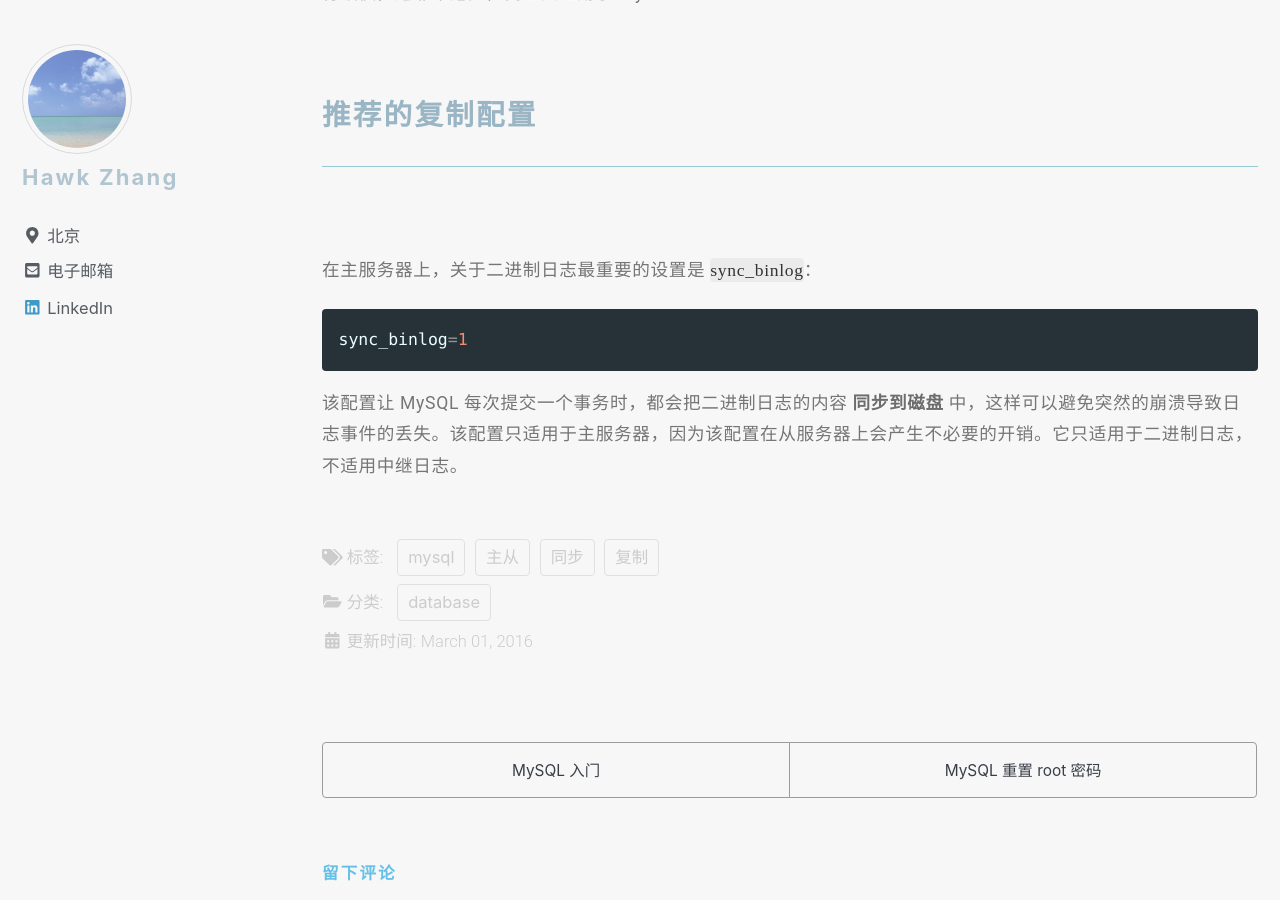
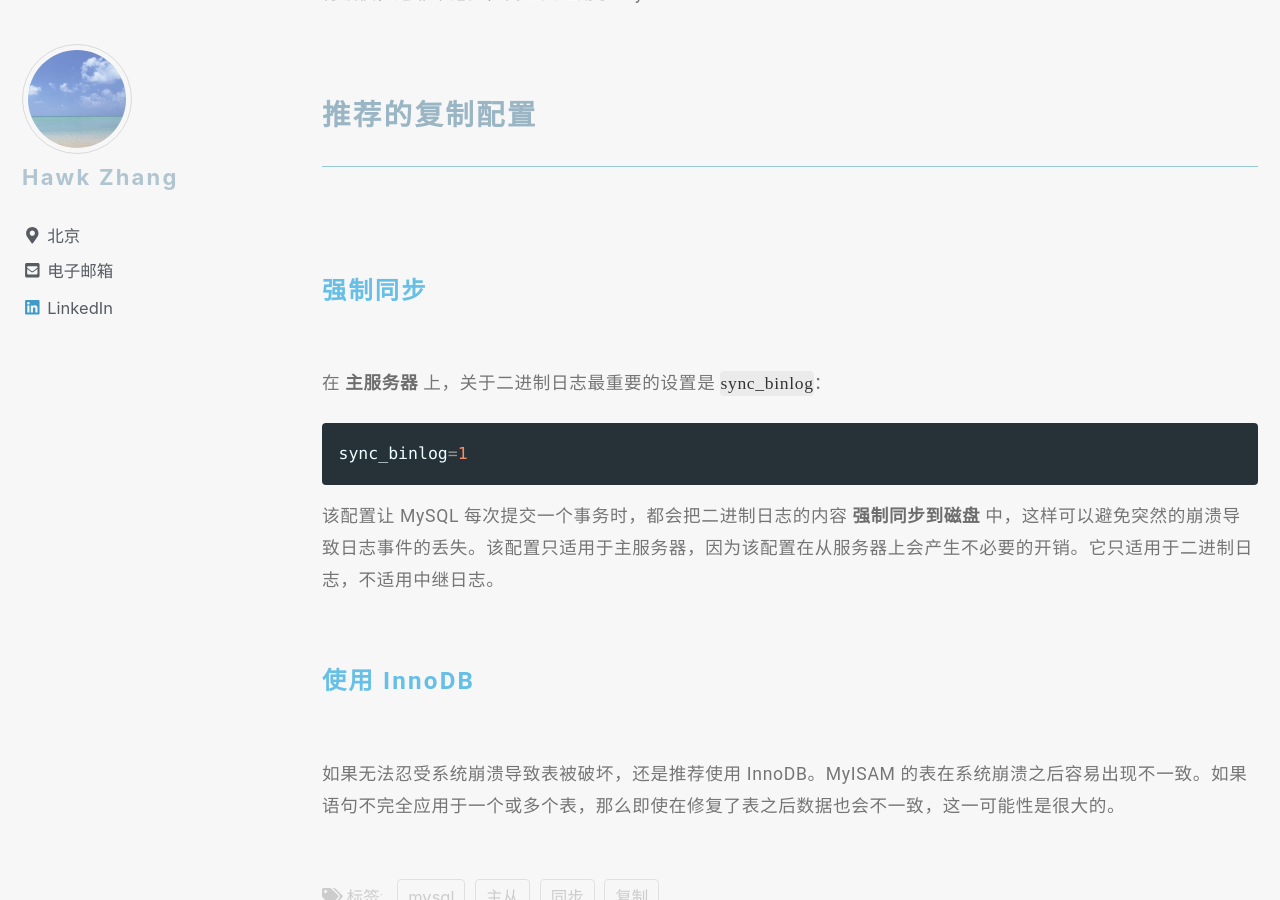
Before and after one commit to narru888/linotes_note, a Jekyll site: the page built from _posts/mysql/2016-03-01-master.slave.md, in a window 1280 px wide and 900 px high, scrolled down 14831 px. Built offline with Jekyll 4.4.1, drawn with Linux system fonts in a browser that asks for light colours; nearby versions of some CDN libraries; a script that is not in the unit is left out; comment, search, counter and statistics services are not loaded.

Commit message:
update on 2018-08-10 22:00:01 CST

````diff
--- a/_posts/mysql/2016-03-01-master.slave.md
+++ b/_posts/mysql/2016-03-01-master.slave.md
@@ -461,10 +461,18 @@ $ mysqldump --single-transaction --all-databases --master-data=1--host=server1 \
 
 ### 推荐的复制配置
 
-在主服务器上，关于二进制日志最重要的设置是 `sync_binlog`：
+
+#### 强制同步
+
+在 **主服务器** 上，关于二进制日志最重要的设置是 `sync_binlog`：
 
 ```conf
 sync_binlog=1
 ```
 
-该配置让 MySQL 每次提交一个事务时，都会把二进制日志的内容 **同步到磁盘** 中，这样可以避免突然的崩溃导致日志事件的丢失。该配置只适用于主服务器，因为该配置在从服务器上会产生不必要的开销。它只适用于二进制日志，不适用中继日志。
+该配置让 MySQL 每次提交一个事务时，都会把二进制日志的内容 **强制同步到磁盘** 中，这样可以避免突然的崩溃导致日志事件的丢失。该配置只适用于主服务器，因为该配置在从服务器上会产生不必要的开销。它只适用于二进制日志，不适用中继日志。
+
+
+#### 使用 InnoDB
+
+如果无法忍受系统崩溃导致表被破坏，还是推荐使用 InnoDB。MyISAM 的表在系统崩溃之后容易出现不一致。如果语句不完全应用于一个或多个表，那么即使在修复了表之后数据也会不一致，这一可能性是很大的。
````
